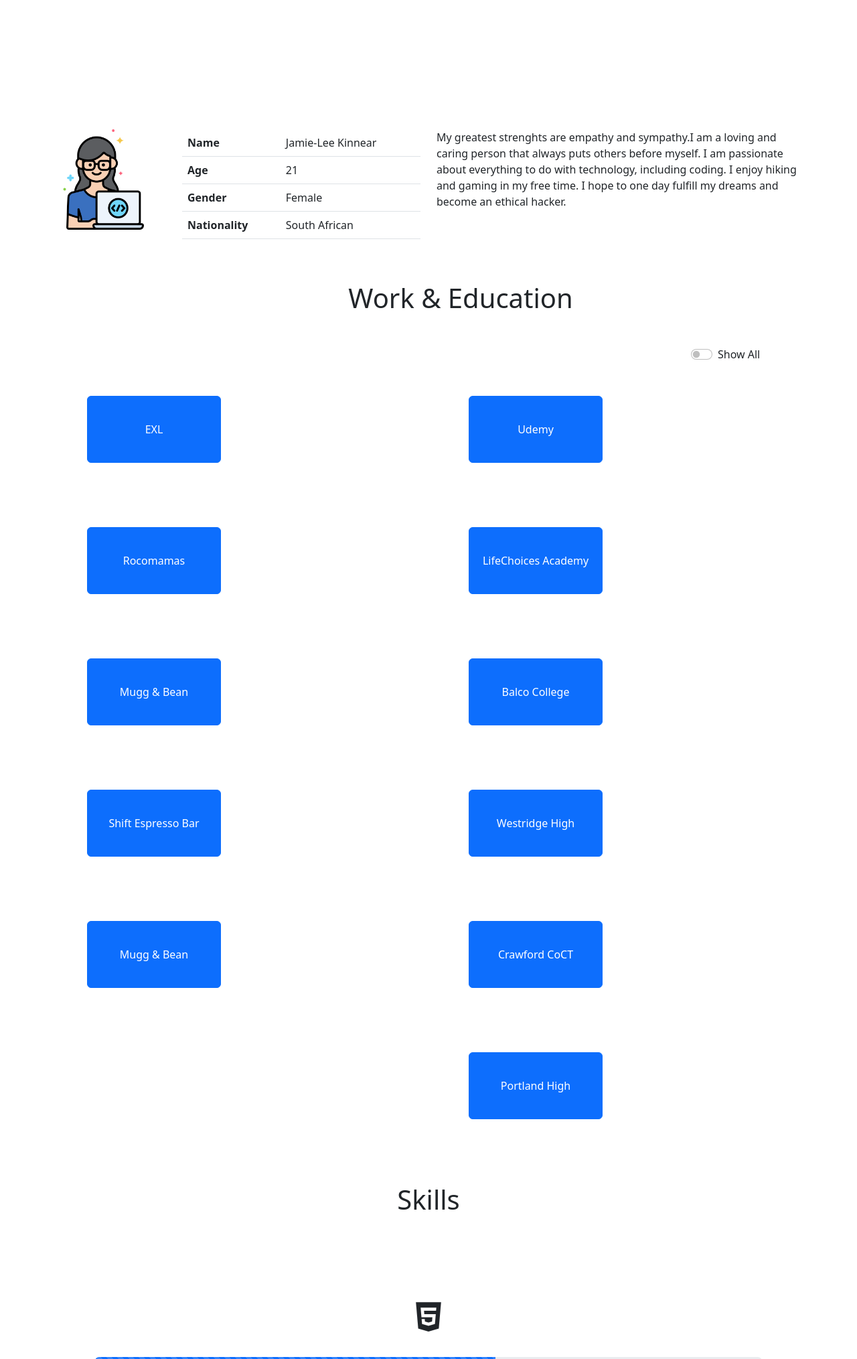
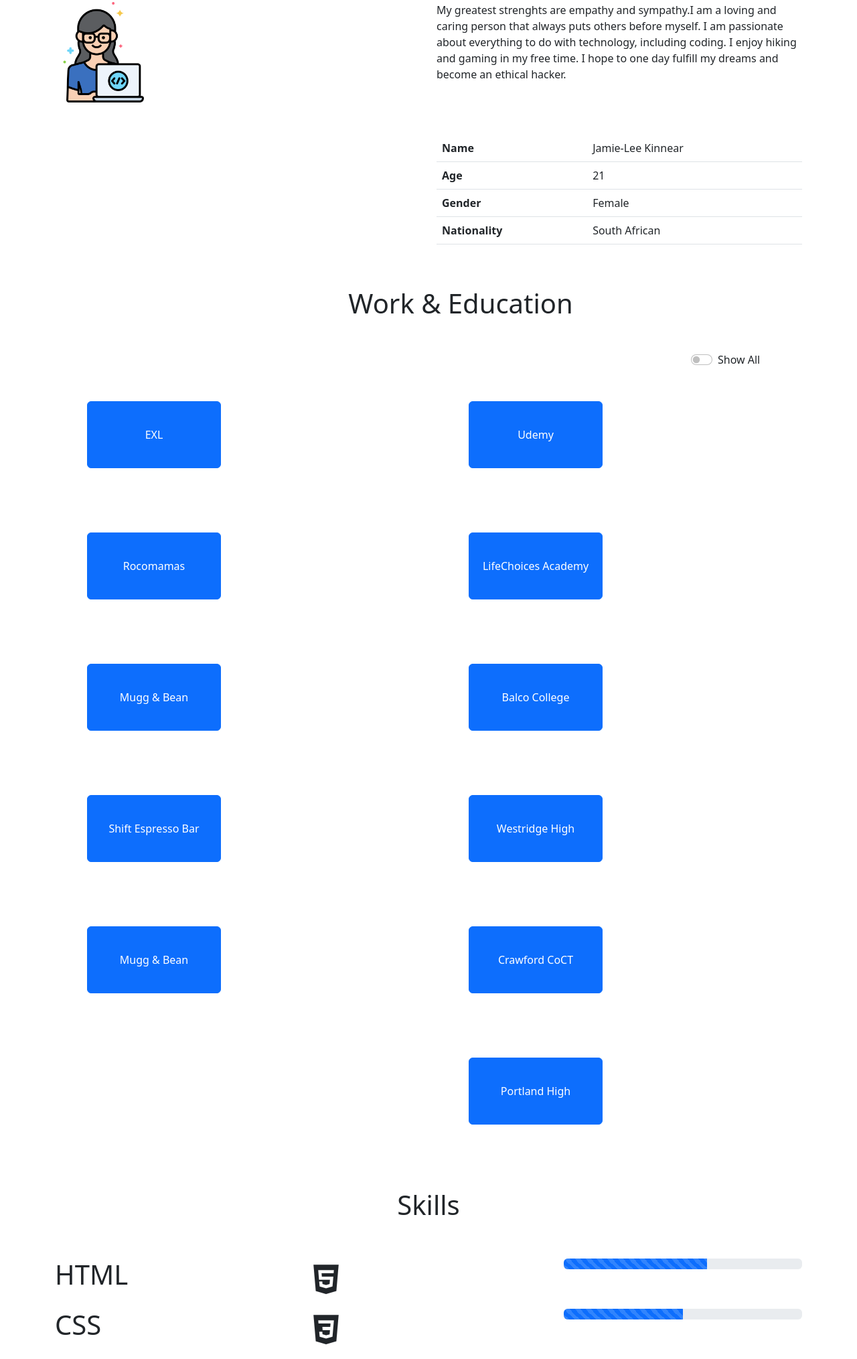
Before and after one commit to CodeBeans2022/BS_Portfolio2022, a plain HTML site: page index.html in a window 1280 px wide. Shown: the part 771-2800 px from the top of the page at 67% size. Drawn offline with nearby package versions, Linux system fonts and the light colour scheme.

Commit message:
Add files via upload

```diff
--- a/index.html
+++ b/index.html
@@ -87,34 +87,54 @@
 
     <div class="row">
 
-<div class="row text-center m-3">
-
-<h1>Hello, welcome to my webpage :) </h1>
-
-</div>
 
 <div class="col">
 
   <div id="carouselExampleFade" class="carousel slide carousel-fade" data-bs-ride="carousel">
+
+
     <div class="carousel-inner rounded-4 mt-4">
+
+
       <div class="carousel-item active" data-bs-interval="2000">
+
+
+
+        <h1 class="head text-light">Hello, welcome to my Portfolio :) </h1>
+
+
+
         <img src="/Images/Tempic1.jpg" class="d-block w-100 car-img" alt="..." height="500px" width="500px">
+
       </div>
+
       <div class="carousel-item" data-bs-interval="2000">
+
         <img src="/Images/tempic2.jpg" class="d-block w-100 car-img" alt="..." height="500px" width="500px">
       </div>
+
       <div class="carousel-item" data-bs-interval="2000">
+
         <img src="/Images/Tempic3.jpg" class="d-block w-100 car-img" alt="..." height="500px" width="500px">
+
       </div>
+
     </div>
+
  <button class="carousel-control-prev" type="button" data-bs-target="#carouselExampleFade" data-bs-slide="prev">
+
       <span class="carousel-control-prev-icon" aria-hidden="true"></span>
       <span class="visually-hidden">Previous</span>
+
     </button>
+
     <button class="carousel-control-next" type="button" data-bs-target="#carouselExampleFade" data-bs-slide="next">
+
       <span class="carousel-control-next-icon" aria-hidden="true"></span>
       <span class="visually-hidden">Next</span>
+
     </button>
+
   </div>
 
 </div>
@@ -137,13 +157,30 @@
 
 </div>
 
- <div class="row" style="margin-top: 150px;">
+ <div class="row mt-5 mb-5">
 
-  <div class="col-2">
+  <div class="col-6">
     <img src="/Images/programmer.png" height="150px" width="150px" alt="">
   </div>
 
-  <div class="col-4">
+  <div class="col-6">
+    <p>
+      My greatest strenghts are empathy and sympathy.I am a loving and caring
+      person that always puts others before myself. I am passionate about
+      everything to do with technology, including coding. I enjoy hiking and
+      gaming in my free time. I hope to one day fulfill my dreams and become an
+      ethical hacker.
+    </p>
+  </div>
+
+  </div>
+
+  <div class="row">
+
+<div class="col-6"></div>
+
+  <div class="col-6">
+
     <table class="table">
       <tr>
 
@@ -176,16 +213,6 @@
 
     </table>
 
-  </div>
-
-  <div class="col-6">
-    <p>
-      My greatest strenghts are empathy and sympathy.I am a loving and caring
-      person that always puts others before myself. I am passionate about
-      everything to do with technology, including coding. I enjoy hiking and
-      gaming in my free time. I hope to one day fulfill my dreams and become an
-      ethical hacker.
-    </p>
   </div>
 
 </div>
@@ -467,10 +494,21 @@
 </div>
 
 
-<div class="row m-5">
+<div class="row">
 
   <div class="col">
-    <div class="icon text-center m-3" style="font-size: 50px;"><ion-icon name="logo-html5"></ion-icon></div>
+
+<h1>HTML</h1>
+
+  </div>
+
+  <div class="col">
+
+    <div class="icon " style="font-size: 50px;"><ion-icon name="logo-html5"></ion-icon></div>
+
+  </div>
+
+  <div class="col">
 
     <div class="progress">
 
@@ -482,11 +520,24 @@
 
 </div>
 
- <div class="row m-5">
+
+
+<div class="row">
 
   <div class="col">
 
-    <div class="icon text-center m-3" style="font-size: 50px;"><ion-icon name="logo-css3"></ion-icon></div>
+    <h1>CSS</h1>
+
+      </div>
+
+  <div class="col">
+
+    <div class="icon " style="font-size: 50px;"><ion-icon name="logo-css3"></ion-icon></div>
+
+  </div>
+
+<div class="col">
+
 
     <div class="progress">
 
@@ -498,11 +549,22 @@
 
 </div>
 
- <div class="row m-5">
+
+<div class="row">
 
   <div class="col">
 
-    <div class="icon text-center m-3" style="font-size: 50px;"><i class="bi bi-bootstrap-fill"></i></div>
+    <h1>Bootstrap</h1>
+
+      </div>
+
+    <div class="col">
+
+      <div class="icon " style="font-size: 50px;"><ion-icon name="logo-css3"></ion-icon></div>
+
+    </div>
+
+    <div class="col">
 
     <div class="progress">
 
--- a/styles.css
+++ b/styles.css
@@ -7,3 +7,7 @@ height: 100px;
 width: 200px;
 padding: 10px;
 }
+
+.head{
+    z-index: 1;
+}
```
Lines whose indentation alone changed are shown as unchanged.
